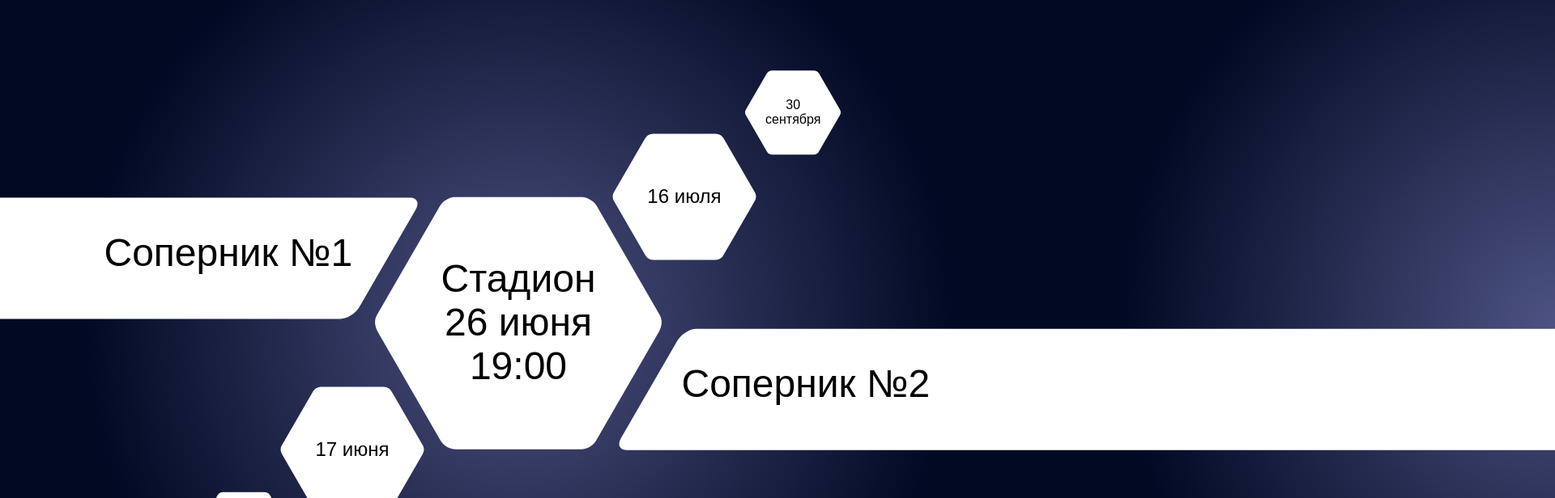
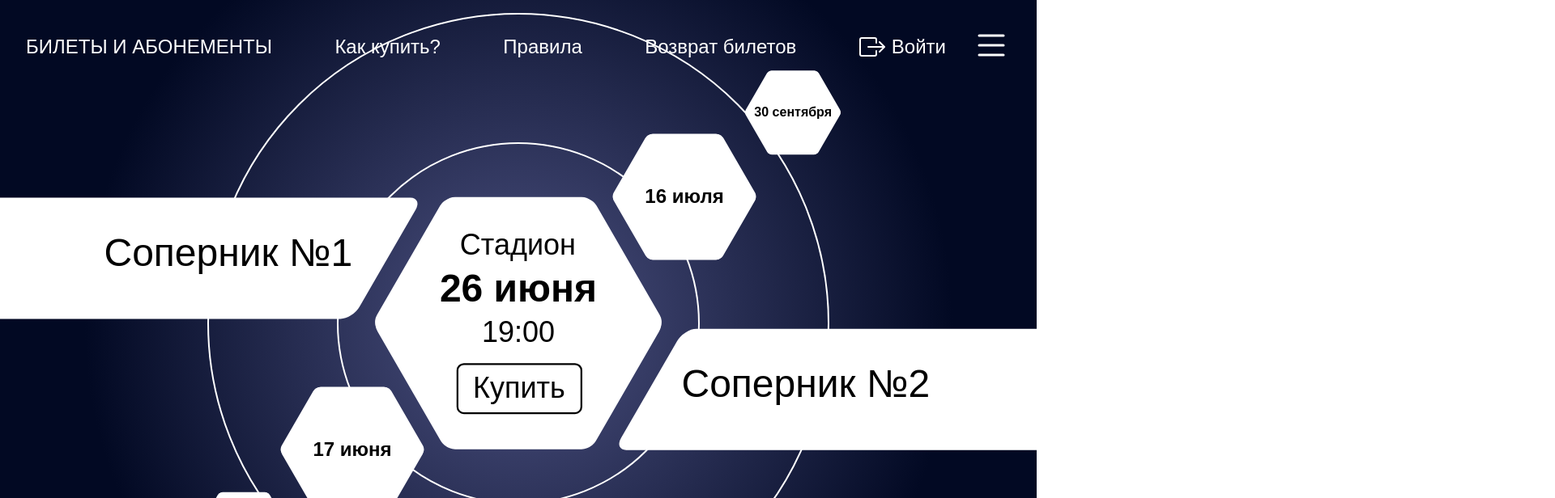
Before and after one commit to vas1levnv/infomatika-test, a Vue app: page / in a window 1280 px wide. Shown: the top 616 px of the page at 81% size, 1920 px wide, since content can reach past the window. Built offline with nearby package versions, Linux system fonts and the light colour scheme.

Commit message:
десктопная версия

```diff
--- a/src/App.vue
+++ b/src/App.vue
@@ -1,22 +1,20 @@
 <script setup>
 import {Swiper, SwiperSlide} from 'swiper/vue';
 import {Mousewheel} from "swiper/modules";
+import Header from "@/components/Header.vue";
 import 'swiper/css';
 import {ref} from 'vue'
 
 let swiperInstance = ref(null)
 const events = [
-	{id: 1, place: 'Стадион', date: '30 мая', time: '17:00', teamHome: 'Соперник №9', teamGuest: 'Соперник №10'},
-	{id: 2, place: 'Стадион', date: '17 июня', time: '18:00', teamHome: 'Соперник №7', teamGuest: 'Соперник №8'},
-	{id: 3, place: 'Стадион', date: '26 июня', time: '19:00', teamHome: 'Соперник №1', teamGuest: 'Соперник №2'},
-	{id: 4, place: 'Стадион', date: '16 июля', time: '20:00', teamHome: 'Соперник №3', teamGuest: 'Соперник №4'},
-	{id: 5, place: 'Стадион', date: '30 сентября', time: '21:00', teamHome: 'Соперник №5', teamGuest: 'Соперник №6'},
+  {id: 1, place: 'Стадион', date: '30 мая', time: '17:00', teamHome: 'Соперник №9', teamGuest: 'Соперник №10', link: 'https://www.youtube.com/watch?v=bVSJLMkDxbE&ab_channel=%D0%9F%D0%B5%D1%80%D0%B5%D0%BC%D0%BE%D1%82%D0%BA%D0%B0%2FPeremotka'},
+  {id: 2, place: 'Стадион', date: '17 июня', time: '18:00', teamHome: 'Соперник №7', teamGuest: 'Соперник №8', link: 'https://www.youtube.com/watch?v=bVSJLMkDxbE&ab_channel=%D0%9F%D0%B5%D1%80%D0%B5%D0%BC%D0%BE%D1%82%D0%BA%D0%B0%2FPeremotka'},
+  {id: 3, place: 'Стадион', date: '26 июня', time: '19:00', teamHome: 'Соперник №1', teamGuest: 'Соперник №2', link: 'https://www.youtube.com/watch?v=bVSJLMkDxbE&ab_channel=%D0%9F%D0%B5%D1%80%D0%B5%D0%BC%D0%BE%D1%82%D0%BA%D0%B0%2FPeremotka'},
+  {id: 4, place: 'Стадион', date: '16 июля', time: '20:00', teamHome: 'Соперник №3', teamGuest: 'Соперник №4', link: 'https://www.youtube.com/watch?v=bVSJLMkDxbE&ab_channel=%D0%9F%D0%B5%D1%80%D0%B5%D0%BC%D0%BE%D1%82%D0%BA%D0%B0%2FPeremotka'},
+  {id: 5, place: 'Стадион', date: '30 сентября', time: '21:00', teamHome: 'Соперник №5', teamGuest: 'Соперник №6', link: 'https://www.youtube.com/watch?v=bVSJLMkDxbE&ab_channel=%D0%9F%D0%B5%D1%80%D0%B5%D0%BC%D0%BE%D1%82%D0%BA%D0%B0%2FPeremotka'},
 ]
 let teamHome = ref(null)
 let teamGuest = ref(null)
-
-//SwiperCore.use([Mousewheel]);
-
 const onSwiper = (swiper) => {
   swiperInstance = swiper
 };
@@ -34,10 +32,12 @@ const modules = [Mousewheel]
 </script>
 
 <template>
+  <Header/>
   <main>
     <div class="events-wrapper">
       <swiper
           :slides-per-view="5"
+          :modules="modules"
           :centeredSlides="true"
           :initial-slide="2"
           :watchSlidesProgress="true"
@@ -54,6 +54,7 @@ const modules = [Mousewheel]
             <div class="events-item__place">{{ event.place }}</div>
             <div class="events-item__date">{{ event.date }}</div>
             <div class="events-item__time">{{ event.time }}</div>
+            <a class="events-item__link" :href="event.link" target="_blank">Купить</a>
           </div>
         </swiper-slide>
       </swiper>
@@ -67,136 +68,205 @@ const modules = [Mousewheel]
   </main>
 </template>
 
-<style scoped lang="sass">
-header
-	line-height: 1.5
+<style scoped lang="scss">
+.team {
+  position: absolute;
+  z-index: 10;
+  width: 310px;
+  font-size: 3rem;
+  white-space: nowrap;
+  color: black;
 
-.team
-	background: white
-	position: absolute
-	z-index: 10
-	width: 310px
-	font-size: 3rem
+  &-home {
+    top: 50%;
+    left: 50%;
+    transform: translate(-165%, -210%);
 
-	&-home
-		top: 50%
-		left: 50%
-		transform: translate(-165%, -210%)
+    &:before {
+      content: "";
+      position: absolute;
+      top: -40px;
+      right: -40px;
+      width: 2000px;
+      height: 150px;
+      -webkit-transform: skew(-30deg);
+      -moz-transform: skew(-30deg);
+      -o-transform: skew(-30deg);
+      background: white;
+      border-radius: 15px;
+      z-index: -2;
+    }
+  }
 
+  &-guest {
+    bottom: 50%;
+    right: 50%;
+    transform: translate(165%, 185%);
 
-		&:before
-			content: ""
-			position: absolute
-			top: -40px
-			right: -40px
-			width: 2000px
-			height: 150px
-			-webkit-transform: skew(-30deg)
-			-moz-transform: skew(-30deg)
-			-o-transform: skew(-30deg)
-			background: white
-			border-radius: 15px
-			z-index: -2
+    &:before {
+      content: "";
+      position: absolute;
+      top: -40px;
+      left: -40px;
+      width: 2000px;
+      height: 150px;
+      -webkit-transform: skew(-30deg);
+      -moz-transform: skew(-30deg);
+      -o-transform: skew(-30deg);
+      background: white;
+      border-radius: 15px;
+      z-index: -2;
+    }
+  }
+}
 
-	&-guest
-		bottom: 50%
-		right: 50%
-		transform: translate(165%, 185%)
-		&:before
-			content: ""
-			position: absolute
-			top: -40px
-			left: -40px
-			width: 2000px
-			height: 150px
-			-webkit-transform: skew(-30deg)
-			-moz-transform: skew(-30deg)
-			-o-transform: skew(-30deg)
-			background: white
-			border-radius: 15px
-			z-index: -2
+.events {
+  &-wrapper {
+    position: relative;
+    width: 100vw;
+    height: 100vh;
+    overflow: hidden;
+    display: flex;
+    justify-content: center;
+    align-items: center;
 
-.events
-	&-wrapper
-		position: relative
-		width: 100vw
-		height: 100vh
-		display: flex
-		justify-content: center
-		align-items: center
+    &:before{
+      content: '';
+      position: absolute;
+      top: 50%;
+      left: 50%;
+      transform: translate(-50%, -50%);
+      width: 35vw;
+      height: 35vw;
+      border-radius: 50%;
+      border: 2px solid white;
+    }
+    &:after{
+      content: '';
+      position: absolute;
+      top: 50%;
+      left: 50%;
+      transform: translate(-50%, -50%);
+      width: 60vw;
+      height: 60vw;
+      border-radius: 50%;
+      border: 2px solid white;
+    }
+  }
 
-	&-item
-		display: flex
-		flex-direction: column
-		justify-content: center
-		background: white
-		color: black
-		cursor: pointer
-		position: relative
-		top: 0
-		margin: 0 auto
-		width: 4em
-		height: 6.52em
-		border-radius: 6px
-		transition: all .6s ease
-		align-items: center
-		text-align: center
+  &-item {
+    display: flex;
+    flex-direction: column;
+    justify-content: center;
+    background: white;
+    color: black;
+    cursor: pointer;
+    position: relative;
+    top: 0;
+    margin: 0 auto;
+    width: 4em;
+    height: 6.52em;
+    border-radius: 6px;
+    transition: all .6s ease;
+    align-items: center;
+    text-align: center;
 
-		&:before, &:after
-			position: absolute
-			width: inherit
-			height: inherit
-			border-radius: inherit
-			background: inherit
-			content: ""
-			z-index: -1
-		&:before
-			position: absolute
-			top: 0
-			transform: rotate(60deg)
-		&:after
-			position: absolute
-			top: 0
-			transform: rotate(-60deg)
+    &:before, &:after {
+      position: absolute;
+      width: inherit;
+      height: inherit;
+      border-radius: inherit;
+      background: inherit;
+      content: "";
+      z-index: -1;
+    }
 
-		&__place, &__time
-			transition: all 0.3s ease
-			transform: scale(0)
+    &:before {
+      position: absolute;
+      top: 0;
+      transform: rotate(60deg);
+    }
 
-.notVisible
-	display: none
+    &:after {
+      position: absolute;
+      top: 0;
+      transform: rotate(-60deg);
+    }
 
-.swiper
-	width: 80%
-	height: 100%
+    &__date{
+      font-weight: 600;
+      white-space: nowrap;
+    }
 
-	&-slide
-		display: flex
-		align-items: center
-		justify-content: end
+    &__place, &__time, &__link {
+      transition: all 0.3s ease;
+      display: none;
+    }
 
-		.events-item
-			margin-right: 0
-			transition: all 1.5s ease
-			transform: translateY( 250%)
+    &__link{
+      padding: 0.25rem 0.5rem;
+      border-radius: 0.25rem;
+      border: 1px solid black;
+      &:hover{
+        background: black;
+      }
+    }
+  }
+}
 
-		&-active
-			.events-item
-				margin: 0 auto
-				transform: translateY(0) scale(3)
-			.events-item__place, .events-item__time
-				transform: scale(1)
-		&-prev
-			.events-item
-				margin: 0 auto
-				transform: translateY(150%)  scale(1.5)
-		&-next
-			.events-item
-				margin: 0 auto
-				transform: translateY(-150%) scale(1.5)
-			& + .swiper-slide
-				.events-item
-					margin-left: 0
-					margin-right: auto
-					transform: translateY(-250%)
+.notVisible {
+  display: none;
+}
+
+.swiper {
+  width: 80%;
+  height: 100%;
+
+  &-slide {
+    display: flex;
+    align-items: center;
+    justify-content: end;
+
+    .events-item {
+      margin-right: 0;
+      transition: all 1.5s ease;
+      transform: translateY(250%);
+    }
+
+    &-active {
+      .events-item {
+        margin: 0 auto;
+        transform: translateY(0) scale(3);
+      }
+
+      .events-item__place, .events-item__time, .events-item__link {
+        transform: scale(0.75);
+        display: block;
+      }
+    }
+
+    &-prev {
+      .events-item {
+        margin: 0 auto;
+        transform: translateY(150%) scale(1.5);
+      }
+    }
+
+    &-next {
+      .events-item {
+        margin: 0 auto;
+        transform: translateY(-150%) scale(1.5);
+      }
+
+      & + .swiper-slide {
+        .events-item {
+          margin-left: 0;
+          margin-right: auto;
+          transform: translateY(-250%);
+        }
+      }
+    }
+  }
+}
+
 </style>
--- a/src/assets/main.css
+++ b/src/assets/main.css
@@ -1,13 +1,50 @@
 *{
-  margin: 0;
-  padding: 0;
-  box-sizing: border-box;
-  font-family: Arial, sans-serif;
+    padding: 0;
+    margin: 0;
+    border: 0;
+    font-family: Arial, sans-serif;
 }
+*,*:before,*:after{
+    -moz-box-sizing: border-box;
+    -webkit-box-sizing: border-box;
+    box-sizing: border-box;
+}
+:focus,:active{outline: none;}
+a:focus,a:active{outline: none;}
+
+nav,footer,header,aside{display: block;}
+
+html,body{
+    height: 100%;
+    width: 100%;
+    font-size: 16px;
+    -ms-text-size-adjust: 100%;
+    -moz-text-size-adjust: 100%;
+    -webkit-text-size-adjust: 100%;
+}
+input,button,textarea{font-family:inherit;}
+
+input::-ms-clear{display: none;}
+button{cursor: pointer;}
+button::-moz-focus-inner {padding:0;border:0;}
+a, a:visited{text-decoration: none;}
+a:hover{text-decoration: none;}
+ul li{list-style: none;}
+img{vertical-align: top;}
+
+h1,h2,h3,h4,h5,h6{font-size:inherit;font-weight: 400;}
 body{
-  width: 100vw;
-  height: 100vh;
+    color: white;
   background: rgb(2,0,36);
   background: radial-gradient(circle, rgba(2,0,36,1) 0%, rgba(77,82,130,1) 0%, rgba(2,9,35,1) 71%);
-  overflow-x: hidden;
+
 }
+
+a{
+    color: inherit;
+    transition: all 0.3s ease;
+}
+
+a:hover{
+    color: burlywood;
+}
--- a/src/components/Header.vue
+++ b/src/components/Header.vue
@@ -1,13 +1,72 @@
 <script setup>
 
+import Exit from "@/components/icons/exit.vue";
+import MenuIcon from "@/components/icons/menu-icon.vue";
 </script>
 
 <template>
-<header>
-	header
-</header>
+  <header class="header">
+    <div class="container">
+      <div class="header-wrapper">
+        <ul class="header-list">
+          <li><a href="#">Билеты и абонементы</a></li>
+          <li><a href="#">Как купить?</a></li>
+          <li><a href="#">Правила</a></li>
+          <li><a href="#">Возврат билетов</a></li>
+          <li><a class="header-exit" href="#">
+            <exit/>
+            <div>Войти</div>
+          </a></li>
+        </ul>
+        <div class="header-menu">
+          <menu-icon/>
+        </div>
+      </div>
+    </div>
+  </header>
 </template>
 
-<style scoped lang="sass">
+<style scoped lang="scss">
+.header {
+  padding: 2rem 0;
+  position: fixed;
+  top: 0;
+  width: 100%;
+  z-index: 100;
+
+  &-wrapper {
+    display: flex;
+    align-items: center;
+    justify-content: space-between;
+    gap: 2rem;
+  }
+
+  &-list {
+    display: flex;
+    align-items: center;
+    justify-content: space-between;
+    flex: 1 1 0;
+    font-size: 1.5rem;
+
+    li:first-child{
+      text-transform: uppercase;
+    }
+
+    a{
+      display: flex;
+      align-items: center;
+      gap: 0.5rem;
+    }
+  }
+
+  &-exit {
+    display: flex;
+    gap: 0.5rem;
+  }
+}
+
+.container {
+  padding: 0 2rem;
+}
 
 </style>
--- /dev/null
+++ b/src/components/icons/exit.vue
@@ -0,0 +1,6 @@
+<template>
+  <svg xmlns="http://www.w3.org/2000/svg" width="32" height="32" fill="currentColor" class="bi bi-box-arrow-right" viewBox="0 0 16 16">
+    <path fill-rule="evenodd" d="M10 12.5a.5.5 0 0 1-.5.5h-8a.5.5 0 0 1-.5-.5v-9a.5.5 0 0 1 .5-.5h8a.5.5 0 0 1 .5.5v2a.5.5 0 0 0 1 0v-2A1.5 1.5 0 0 0 9.5 2h-8A1.5 1.5 0 0 0 0 3.5v9A1.5 1.5 0 0 0 1.5 14h8a1.5 1.5 0 0 0 1.5-1.5v-2a.5.5 0 0 0-1 0v2z"/>
+    <path fill-rule="evenodd" d="M15.854 8.354a.5.5 0 0 0 0-.708l-3-3a.5.5 0 0 0-.708.708L14.293 7.5H5.5a.5.5 0 0 0 0 1h8.793l-2.147 2.146a.5.5 0 0 0 .708.708l3-3z"/>
+  </svg>
+</template>
--- /dev/null
+++ b/src/components/icons/menu-icon.vue
@@ -0,0 +1,5 @@
+<template>
+  <svg xmlns="http://www.w3.org/2000/svg" width="48" height="48" fill="currentColor" class="bi bi-list" viewBox="0 0 16 16">
+    <path fill-rule="evenodd" d="M2.5 12a.5.5 0 0 1 .5-.5h10a.5.5 0 0 1 0 1H3a.5.5 0 0 1-.5-.5zm0-4a.5.5 0 0 1 .5-.5h10a.5.5 0 0 1 0 1H3a.5.5 0 0 1-.5-.5zm0-4a.5.5 0 0 1 .5-.5h10a.5.5 0 0 1 0 1H3a.5.5 0 0 1-.5-.5z"/>
+  </svg>
+</template>
```
Lines whose indentation alone changed are shown as unchanged.
